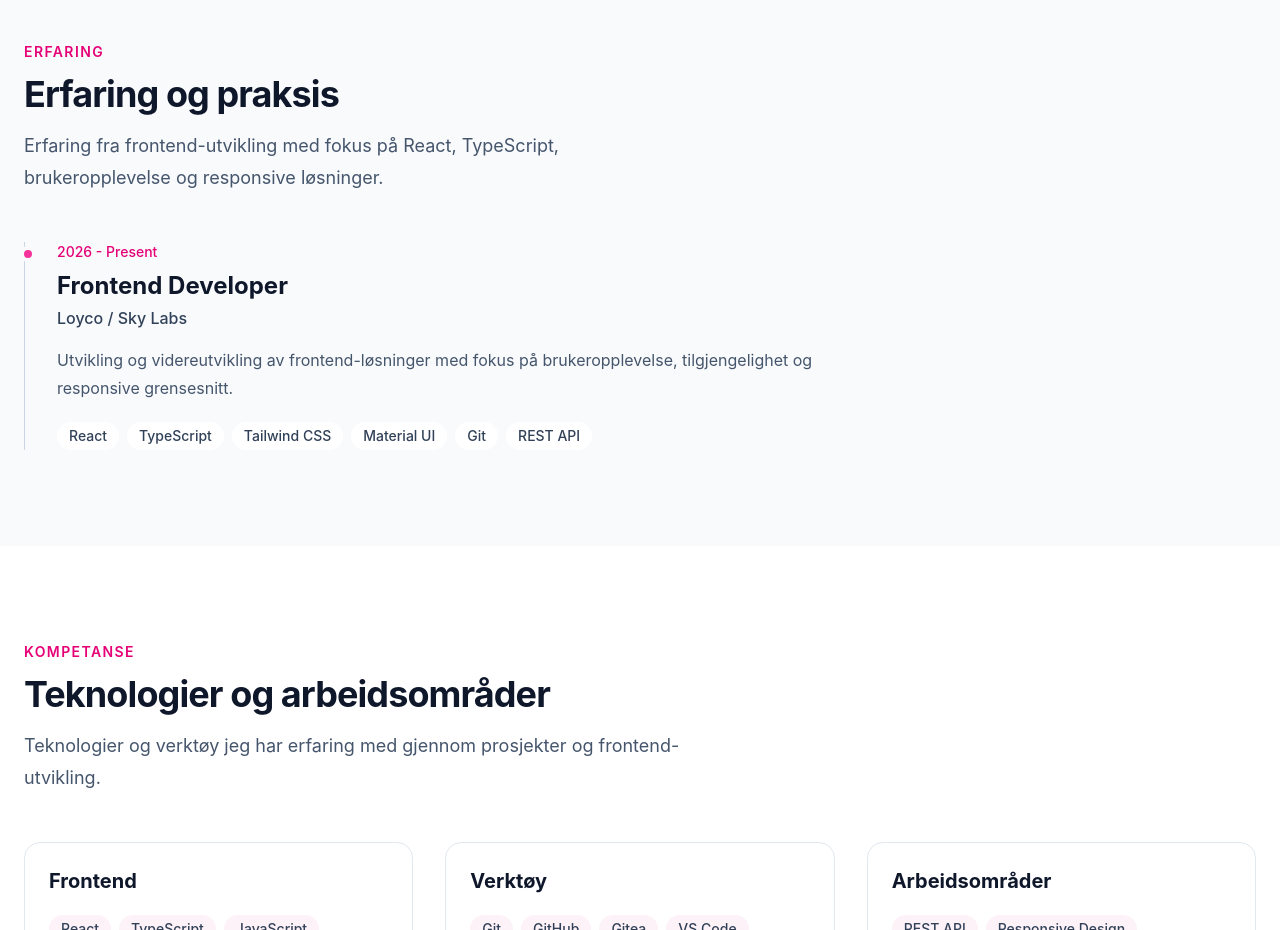
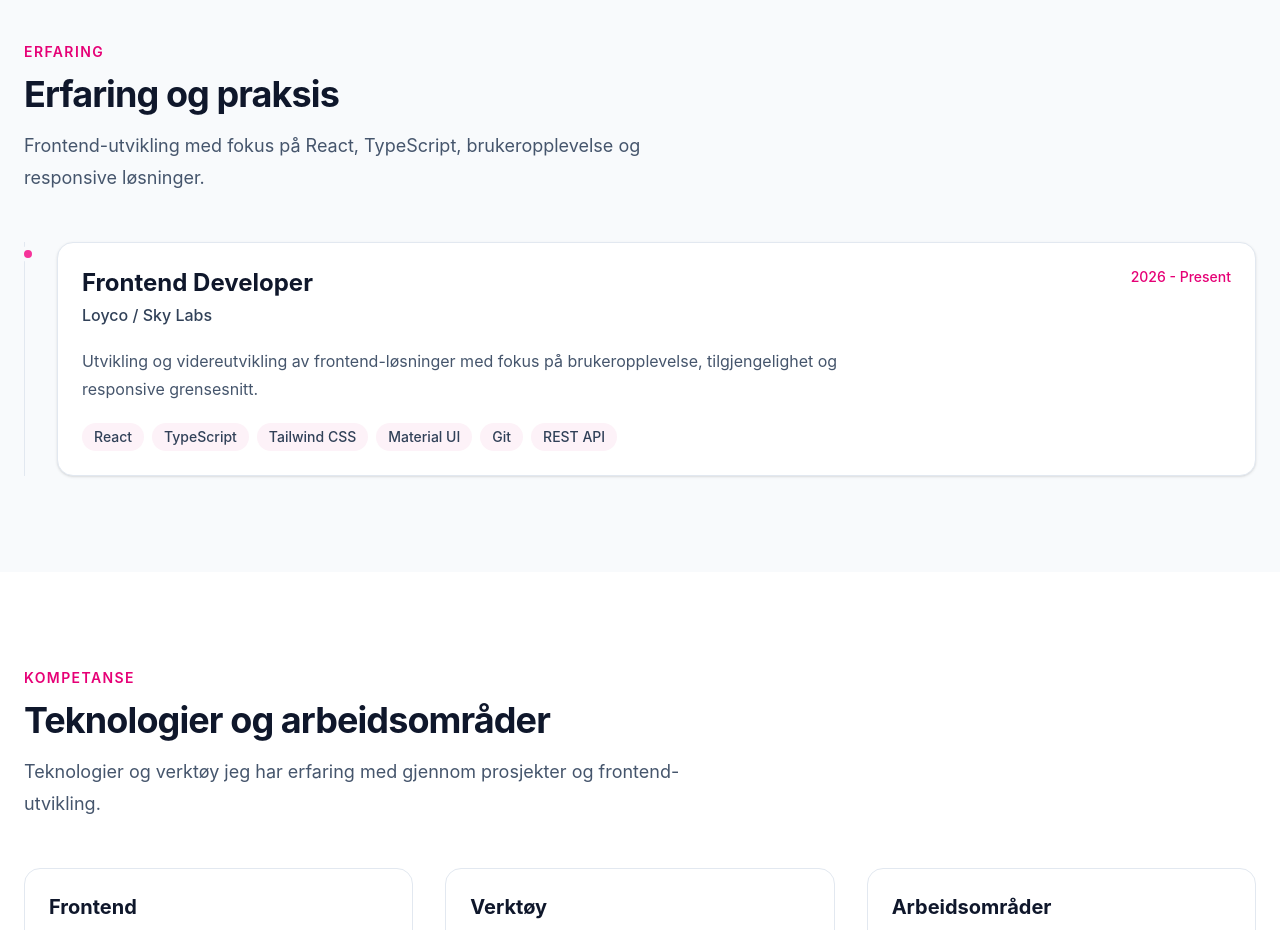
Before and after one commit to Betina9/Portfilio, a React (Vite) app: page / in a window 1280 px wide. Shown: the part 2220-3150 px from the top of the page. Built offline with nearby package versions, Linux system fonts and the light colour scheme; the HTML template or start-up script is replaced by a standard one.

Commit message:
feat: improve layout and styling of Experience section for better readability

```diff
--- a/src/sections/Experience.tsx
+++ b/src/sections/Experience.tsx
@@ -14,29 +14,34 @@ function Experience() {
           </h2>
 
           <p className="mt-4 text-lg leading-8 text-slate-600">
-            Erfaring fra frontend-utvikling med fokus på React, TypeScript,
-            brukeropplevelse og responsive løsninger.
+            Frontend-utvikling med fokus på React, TypeScript, brukeropplevelse
+            og responsive løsninger.
           </p>
         </div>
 
-        <div className="mt-12 border-l border-slate-300 pl-8">
+        <div className="relative mt-12 border-l border-slate-200 pl-8">
           {experiences.map((experience) => (
             <article key={experience.id} className="relative pb-12 last:pb-0">
               <span className="absolute -left-[37px] top-1 h-4 w-4 rounded-full border-4 border-slate-50 bg-pink-500" />
 
-              <p className="text-sm font-medium text-pink-600">
-                {experience.period}
-              </p>
-
-              <h3 className="mt-2 text-2xl font-bold text-slate-900">
+              <div className="rounded-2xl border border-slate-200 bg-white p-6 shadow-sm">
+                <div className="flex flex-col gap-2 sm:flex-row sm:items-start sm:justify-between">
+                  <div>
+                    <h3 className="text-2xl font-bold text-slate-900">
                       {experience.role}
                     </h3>
 
                     <p className="mt-1 font-medium text-slate-700">
                       {experience.company}
                     </p>
+                  </div>
 
-              <p className="mt-4 max-w-3xl leading-7 text-slate-600">
+                  <p className="shrink-0 text-sm font-medium text-pink-600">
+                    {experience.period}
+                  </p>
+                </div>
+
+                <p className="mt-5 max-w-3xl leading-7 text-slate-600">
                   {experience.description}
                 </p>
 
@@ -44,11 +49,12 @@ function Experience() {
                   {experience.technologies.map((technology) => (
                     <span
                       key={technology}
-                    className="rounded-full bg-white px-3 py-1 text-sm font-medium text-slate-700"
+                      className="rounded-full bg-pink-50 px-3 py-1 text-sm font-medium text-slate-700"
                     >
                       {technology}
                     </span>
                   ))}
+                </div>
               </div>
             </article>
           ))}
```
Lines whose indentation alone changed are shown as unchanged.
